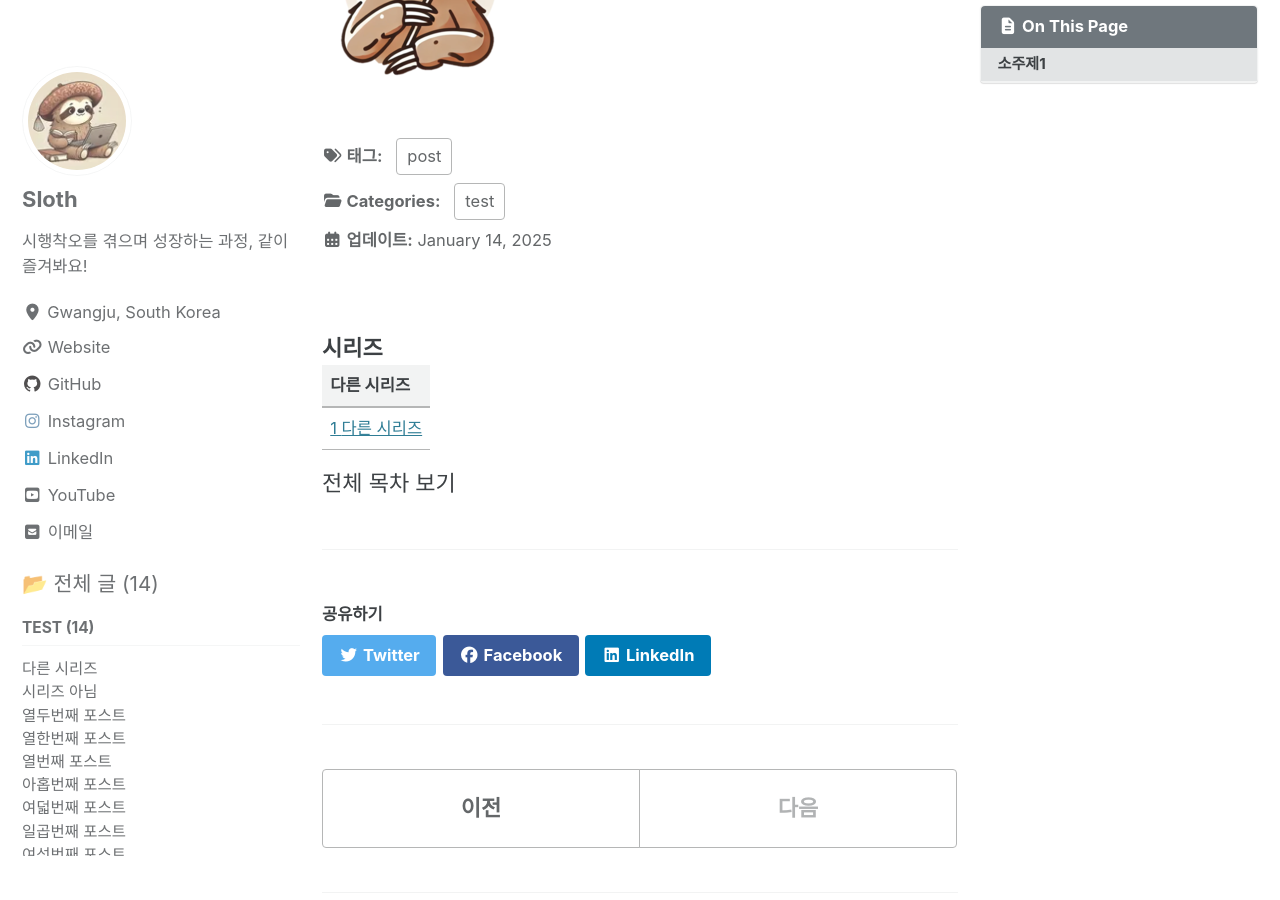
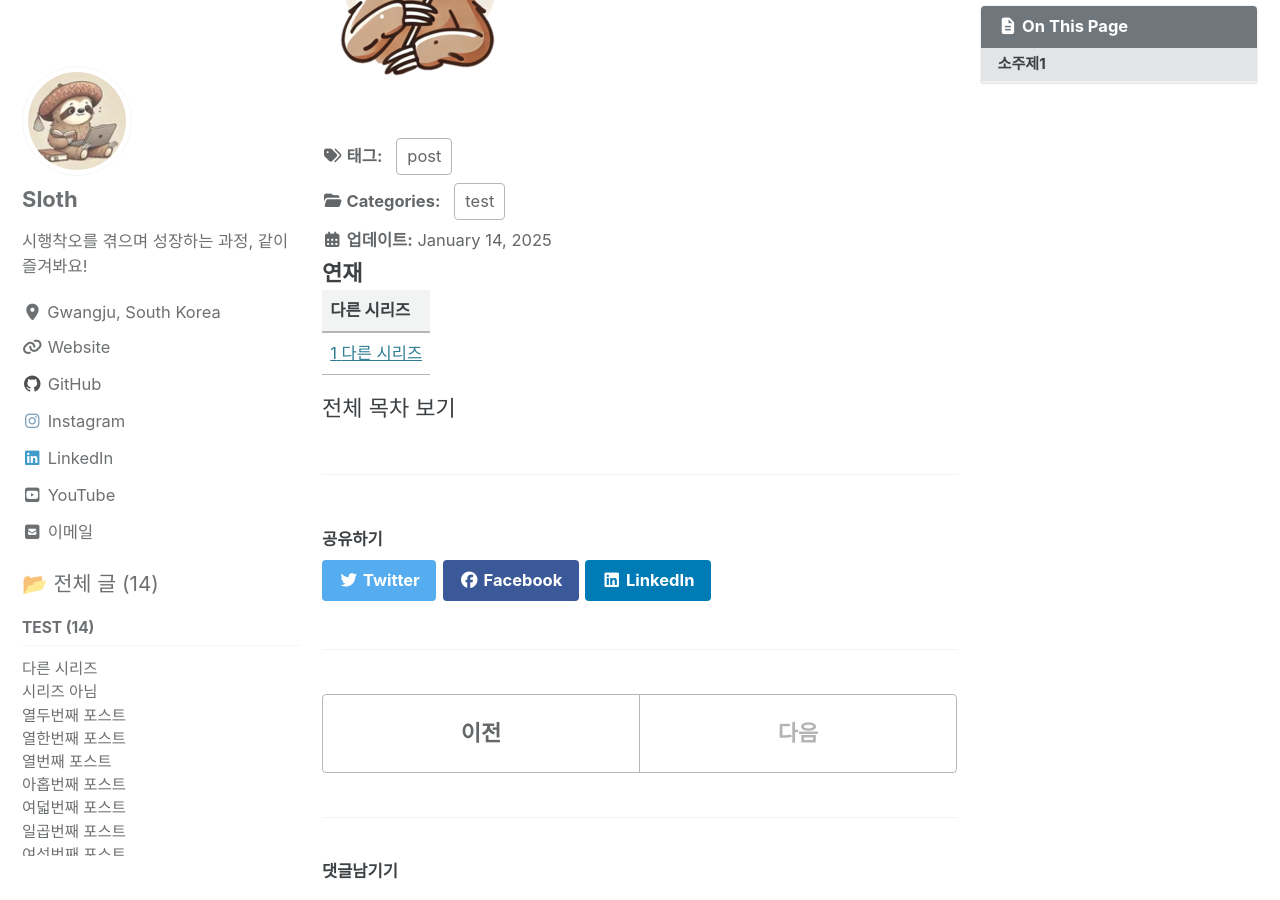
Before and after one commit to renaissance-sloth/renaissance-sloth.github.io, a Jekyll site: the page built from ko/test/_posts/2025-01-14-other-series.md, in a window 1280 px wide and 900 px high, scrolled down 856 px. Built offline with Jekyll 4.4.1, drawn with Linux system fonts in a browser that asks for light colours; cached includes are drawn as plain includes; comment, search, counter and statistics services are not loaded.

Commit message:
Fix: update series section styling

```diff
--- a/_includes/page__series.html
+++ b/_includes/page__series.html
@@ -20,10 +20,10 @@
     }
 </style>
 
-<div style="margin-top: 975px;">
+<div style="margin-top: 900px;">
     <input type="checkbox" id="expand-toggle" />
 
-    <strong>시리즈</strong>
+    <strong>연재</strong>
     <table>
         <thead>
             <tr>
@@ -37,6 +37,15 @@
             {% for post in posts %}
                 {% if post.header.series == page.header.series %}
                     {% assign series = series | push: post %}
+                {% endif %}
+            {% endfor %}
+
+            {% assign index = 0 %}
+            {% for post in series reversed %}
+                {% assign index = index | plus: 1 %}
+                {% if post == page %}
+                    {% assign now = index %}
+                    {% break %}
                 {% endif %}
             {% endfor %}
 
```
